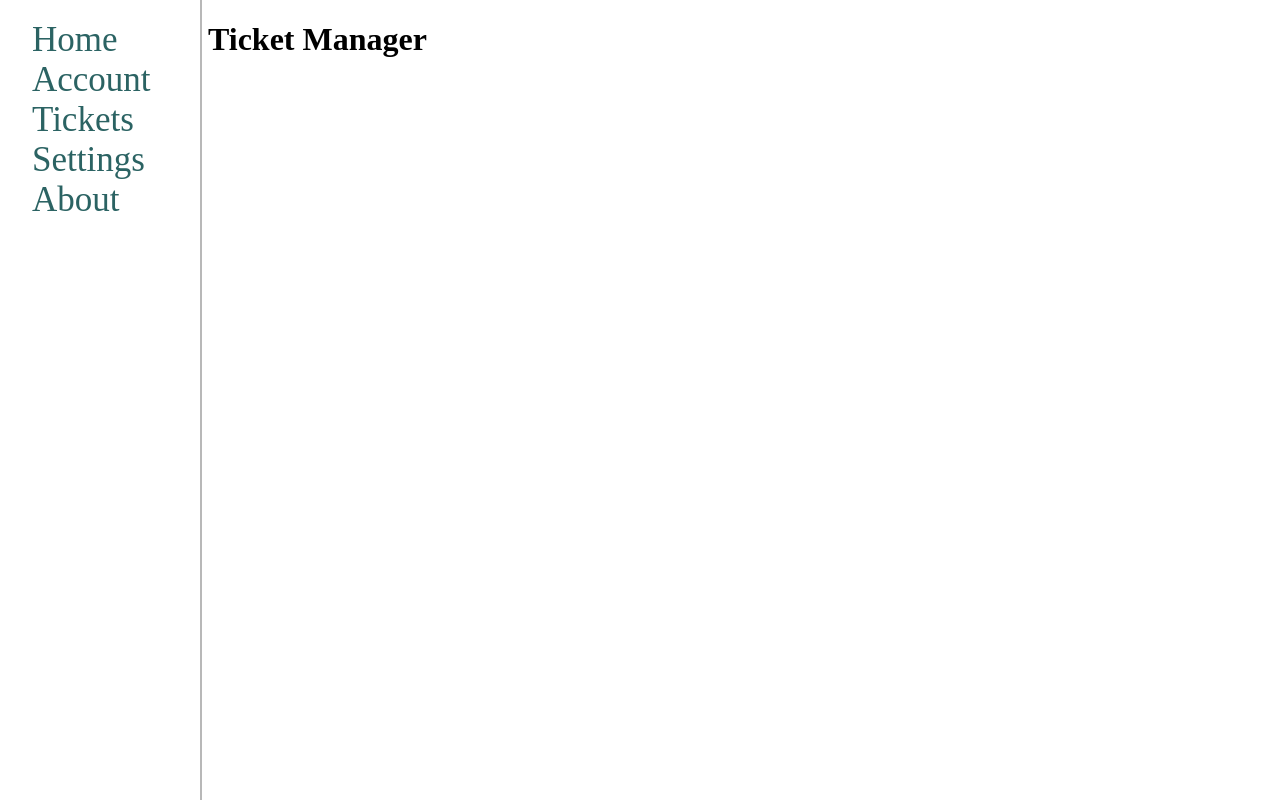
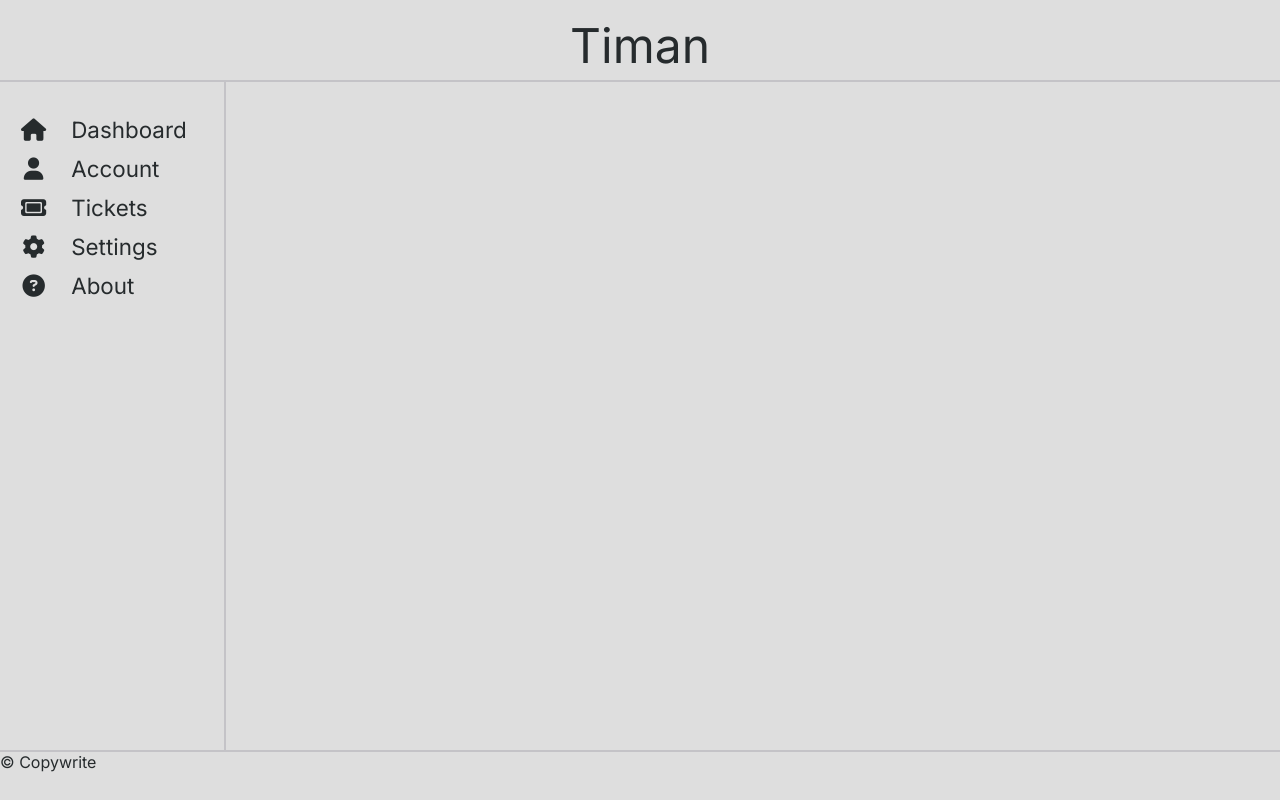
Before and after one commit to HenriqueCaridade/TicketManager, a PHP site: page / in a window 1280 px wide. Run offline with PHP 8.4, Linux system fonts and the light colour scheme; some libraries are stand-ins or nearby versions.

Commit message:
Added basic CSS and separation between templates and pages.

```diff
--- a/css/style.css
+++ b/css/style.css
@@ -1,26 +1,93 @@
-.sidebar {
-    height: 100%;
-    width: 200px;
+@import url('https://fonts.googleapis.com/css2?family=Inter:wght@100;200;300;400;500;600;700;800;900&display=swap');
+
+:root {
+    /* Color Pallete */
+    --primary-background-color: #dededeff;
+    --secondary-background-color: #c4c3c7ff;
+    --primary-color: #262b2dff;
+    --secondary-color: #4c6569ff;
+    --accent-color: #1aa193ff;
+
+    /* General Constants */
+    --header-height: 5rem;
+    --footer-height: 3rem;
+
+    --sidebar-width: 14rem;
+    --sidebar-padding-top: 30px;
+}
+
+body {
+    font-family: 'Inter', sans-serif;
+    background-color: var(--primary-background-color);
+    color: var(--primary-color);
+}
+
+/* HEADER STYLE */
+header {
     position: fixed;
     top: 0;
     left: 0;
-    z-index: 1;
-    overflow-x: hidden;
-    border-right: 2px solid rgb(184, 184, 184);
-    padding-top: 20px;
+    width: 100%;
+    height: var(--header-height);
+    font-size: 3em;
+    border-bottom: 2px solid var(--secondary-background-color);
+    z-index: 2;
+}
+header .logo {
+    position: absolute;
+    top: 1rem;
+    width: 100%;
+    text-align: center;
 }
 
+/* FOOTER STYLE */
+footer {
+    position: fixed;
+    bottom: 0;
+    left: 0;
+    width: 100%;
+    height: var(--footer-height);
+    font-size: 1em;
+    border-top: 2px solid var(--secondary-background-color);
+    z-index: 2;
+}
+
+/* SIDE BAR STYLE */
+.sidebar {
+    height: calc(100% - var(--header-height) - var(--footer-height) - var(--sidebar-padding-top));
+    width: var(--sidebar-width);
+    position: fixed;
+    top: var(--header-height);
+    left: 0;
+    overflow-x: hidden;
+    border-right: 2px solid var(--secondary-background-color);
+    padding-top: var(--sidebar-padding-top);
+    z-index: 1;
+}
 .sidebar a {
-    padding: 6px 6px 6px 32px;
-    color: rgb(43, 99, 99);
-    font-size: 35px;
+    display: block;
+    padding: 6px 10px;
+    color: var(--primary-color);
+    font-size: 1.4em;
     text-decoration: none;
 }
-
 .sidebar a:hover {
-  color: rgb(34, 147, 147);;
+  color: var(--accent-color);
+}
+.sidebar a .icon {
+    position: absolute;
+    right: 70%;
+    width: 30%;
+    text-align: center;
+}
+.sidebar a .text {
+    position: relative;
+    left: 30%;
 }
 
-.main {
-    margin-left: 200px;
+/* MAIN STYLE */
+main {
+    margin-top: var(--header-height);
+    margin-left: var(--sidebar-width);
+    margin-bottom: var(--footer-height);
 }
--- a/index.php
+++ b/index.php
@@ -1,16 +1,8 @@
-<!DOCTYPE html>
-<html lang="en">
-<head>
-    <meta charset="UTF-8">
-    <meta name="viewport" content="width=device-width, initial-scale=1.0">
-    <script src="js/script.js" defer></script>
-    <link rel="stylesheet" href="css/style.css">
-    <title>Ticket Manager</title>
-</head>
-<body>
-    <?php include_once("templates/sidebar.php");?>
-    <div class = "main">
-        <h1>Ticket Manager</h1>
-    </div>
-</body>
-</html>
+<?php
+    include_once("templates/header.php");
+    include_once("templates/sidebar.php");
+
+    include_once("pages/dashboard.php");
+
+    include_once("templates/footer.php");
+?>
--- /dev/null
+++ b/pages/dashboard.php
@@ -0,0 +1,3 @@
+<?php
+    // TODO //
+?>
--- /dev/null
+++ b/pages/login_page.php
@@ -0,0 +1,3 @@
+<?php
+    // TODO //
+?>
--- /dev/null
+++ b/pages/register_page.php
@@ -0,0 +1,3 @@
+<?php
+    // TODO //
+?>
--- /dev/null
+++ b/templates/footer.php
@@ -0,0 +1,6 @@
+
+    <footer>
+        &copy; Copywrite
+    </footer>
+    </body>
+</html>
--- /dev/null
+++ b/templates/header.php
@@ -0,0 +1,14 @@
+<!DOCTYPE html>
+<html lang="en">
+<head>
+    <meta charset="UTF-8">
+    <meta name="viewport" content="width=device-width, initial-scale=1.0">
+    <script src="js/script.js" defer></script>
+    <script src="https://kit.fontawesome.com/f3cf9d3f6c.js" crossorigin="anonymous"></script>
+    <link rel="stylesheet" href="../css/style.css">
+    <title>Ticket Manager</title>
+</head>
+<body>
+    <header>
+        <span class="logo">Timan</span>
+    </header>
--- a/templates/sidebar.php
+++ b/templates/sidebar.php
@@ -1,24 +1,20 @@
 <div class="sidebar">
     <a href="#">
-        <span class="icon"><i class="fa fa-qrcode"></i></span>
-        <span class="text">Home</span>
+        <span class="icon"><i class="fa fa-house"></i></span>
+        <span class="text">Dashboard</span>
     </a>
-        <br>
     <a href="#">
-            <span class="icon"><i class="fa fa-link"></i></span>
+        <span class="icon"><i class="fa fa-user"></i></span>
         <span class="text">Account</span>
     </a>
-        <br>
     <a href="#">
-            <span class="icon"><i class="fa fa-eye"></i></span>
+        <span class="icon"><i class="fa fa-ticket"></i></span>
         <span class="text">Tickets</span>
     </a>
-        <br>
     <a href="#">
-            <span class="icon"><i class="fa fa-book"></i></span>
+        <span class="icon"><i class="fa fa-gear"></i></span>
         <span class="text">Settings</span>
     </a>
-        <br>
     <a href="#">
         <span class="icon"><i class="fa fa-question-circle"></i></span>
         <span class="text">About</span>
```
Lines whose indentation alone changed are shown as unchanged.
